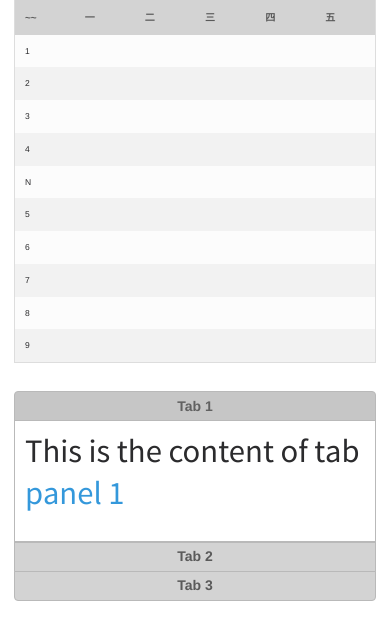
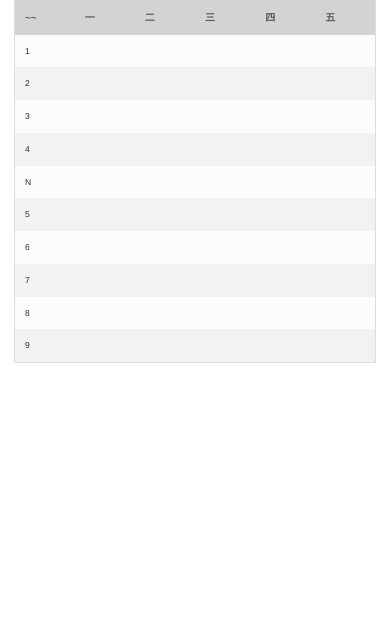
Before and after one commit to sonicyang/Octable, a Django app: page / in a window 390 px wide. Shown: the part 50-690 px from the top of the page. Run offline with Django 3.2, Linux system fonts and the light colour scheme; some libraries are stand-ins or nearby versions.

Commit message:
make tab invisible when the screen is too small

```diff
--- a/octable/templates/index.html
+++ b/octable/templates/index.html
@@ -125,12 +125,11 @@
                 </table>
 
             </div>
-            <div class="one fourth" style="padding:1rem">
-                <div class="tabs">
+            <div id="tabs-container" class="one fourth" style="padding:1rem">
+                <div class="tabs mobile">
                     <ul role="tablist">
                         <li role="tab" aria-controls="#tab1">Tab 1</li>
                         <li role="tab" aria-controls="#tab2">Tab 2</li>
-                        <li role="tab" aria-controls="#tab3">Tab 3</li>
                     </ul>
                     <div id="tab1" role="tabpanel">
                         <h1>This is the content of tab <span class="blue">panel 1</span></h1>
@@ -139,8 +138,7 @@
                     <div id="tab2" role="tabpanel">
                         <h1>This is the content of tab <span class="red">panel 2</span></h1>
                     </div>
-                    <div id="tab3" role="tabpanel">
-                    </div>
+
                 </div>
             </div>
         </div>
--- a/static/css/styles.css
+++ b/static/css/styles.css
@@ -10,3 +10,8 @@ html, body{
 #table-container{
     padding:1rem;
 }
+@media (max-width: 767px){
+    #tabs-container{
+        display:none;
+    }
+}
```
